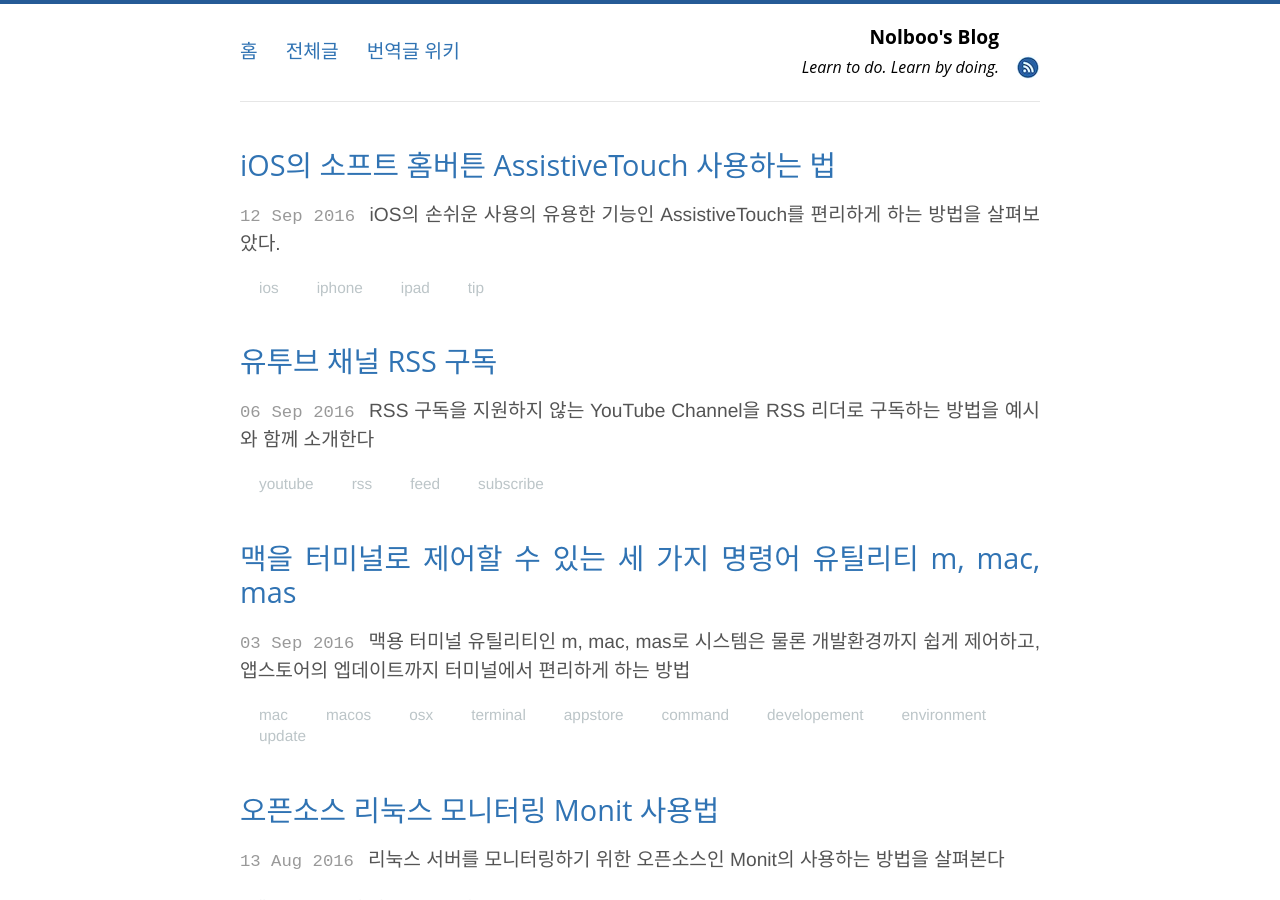
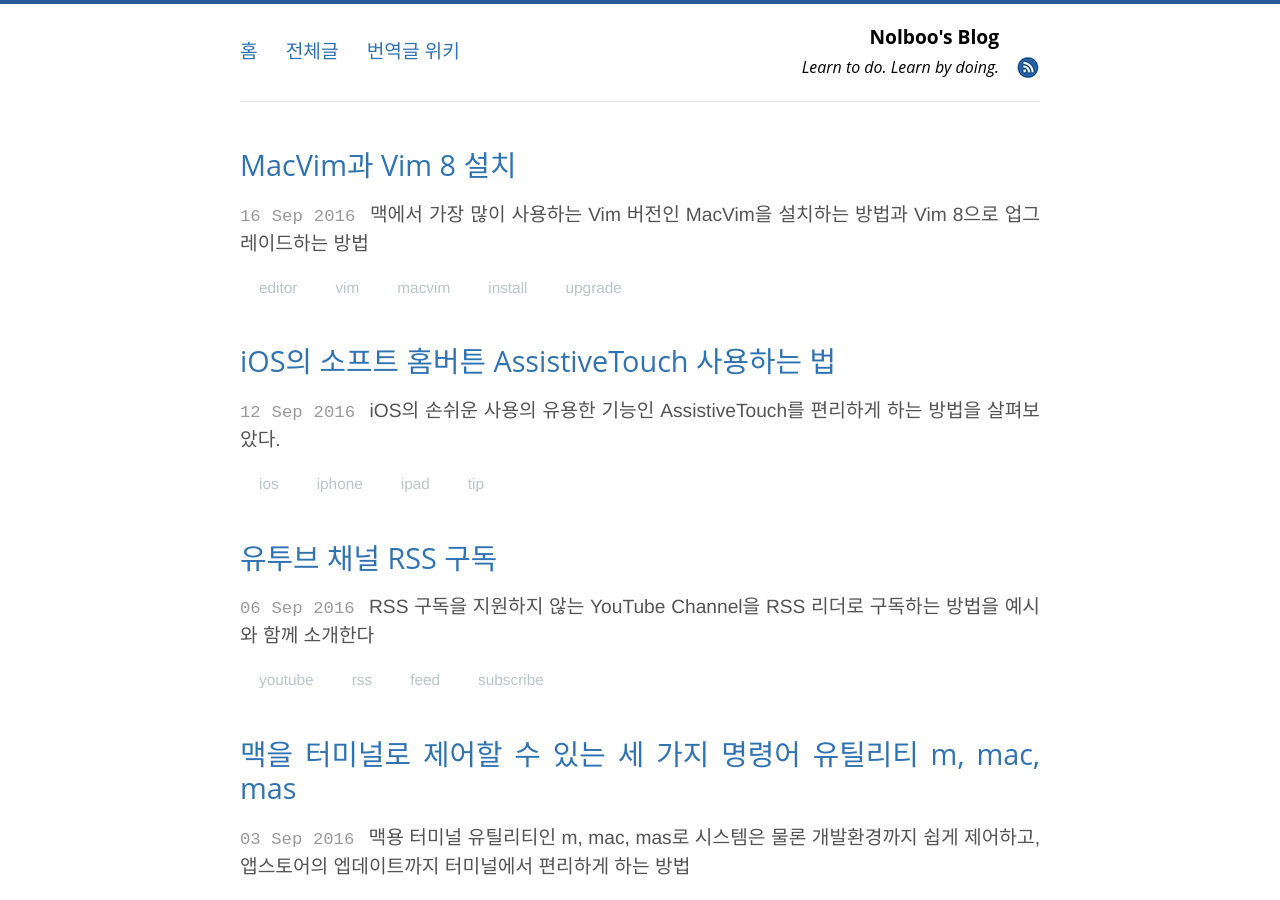
Before and after one commit to nolboo/nolboo.github.io, a Jekyll site: the page built from index.html, in a window 1280 px wide and 900 px high. Built offline with Jekyll 4.4.1, drawn with Linux system fonts in a browser that asks for light colours; the list of posts is cut into pages by our own code; some of the changed lines change nothing that is shown.

Commit message:
Post vim 8

```diff
--- a/_posts/2014-04-15-how-to-use-markdown.markdown
+++ b/_posts/2014-04-15-how-to-use-markdown.markdown
@@ -124,7 +124,7 @@ javascript:void(prompt("","["+document.title+"]("+location.href+")"));
 
 ### nvALT 2 와 심플노트
 
-[nvALT 2](http://brettterpstra.com/projects/nvalt/)는 가볍고 빨라서 노트 앱 중에서 가장 자주 사용하는 맥앱이며, 여러 가지 정보를 저장해두거나 글을 쓰기 시작하는 출발점이다. 파일이 수천 라인을 넘어가면 버벅대기 시작하지만 그럴 때는 외부 에디터로 설정한 서브라임 텍스트 3를 불러(<kbd>⌘</kbd><kbd>⇧</kbd><kbd>E</kbd>) 글쓰기를 이어간다. 심플노트로 동기화하도록 설정하면 백업이나 버전 관리도 같이 활용할 수 있다.
+[nvALT 2](http://brettterpstra.com/projects/nvalt/)는 가볍고 빨라서 노트 앱 중에서 가장 자주 사용하는 맥앱이며, 여러 가지 정보를 저장해두거나 글을 쓰기 시작하는 출발점이다. 파일이 수천 라인을 넘어가면 버벅대기 시작하지만 그럴 때는 외부 에디터로 설정한 서브라임 텍스트 3를 불러(<kbd>⌘</kbd><kbd>⇧</kbd><kbd>E</kbd>) 글쓰기를 이어간다. ~~심플노트로 동기화하도록 설정하면 백업이나 버전 관리도 같이 활용할 수 있다.~~ 심플노트와 드랍박스는 충돌이 많다. 때로 동기화가 무한으로 돌기도 하고 심지어 파일을 삭제하기도 한다. 드랍박스로 동기화하고 심플노트와의 동기화는 꺼놓는 것이 좋을 것 같다.
 
 [Simplenote](http://simplenote.com/)는 [작년에 워드프레스에 인수된](http://techcrunch.com/2013/01/24/wordpress-simperium-simplenote/) 서비스이며, [Simperium](http://simperium.com/)이라는 독자적인 데이터 레이어를 기반으로 하고 있다. 필자는 느려터진 에버노트 - 많이 개선되었지만, 아직도 느리다고 생각해서 웹페이지 저장용으로만 사용한다 *[2015년 9월에는 곧 망하는 유니콘이라는 글도 올라온다](https://syrah.co/joshdickson40/55e1beac15970d6c01395d9d)* -  대신 심플노트를 윈도 시절부터 사용해 왔고, 맥으로 넘어와서도 심플노트를 사용하기 위해 제일 먼저 찾은 것이 nvALT이다.
 
--- /dev/null
+++ b/_posts/2016-09-16-vim-8-upgrade.md
@@ -0,0 +1,83 @@
+---
+layout: post
+title: "MacVim과 Vim 8 설치"
+description: "맥에서 가장 많이 사용하는 Vim 버전인 MacVim을 설치하는 방법과 Vim 8으로 업그레이드하는 방법"
+category: blog
+tags: [editor, vim, macvim, install, upgrade]
+---
+
+모든 맥 버전에 vi가 아니 정확히는 [Vim](https://www.wikiwand.com/en/Vim_(text_editor):Vi IMproved)이 기본으로 설치되어있다. 왕초보일 때 터미널 `vi` 명령으로 실행시키고 나서 나가질 못해서 터미널을 꺼버린 참극을 빚었던 텍스트 에디터이다.
+
+스택오버플로우 개발자 설문에서 텍스트 에디터 부문에서 [2015년 3위](http://stackoverflow.com/research/developer-survey-2015#tech-editor), [2016년엔 4위](http://stackoverflow.com/research/developer-survey-2016#technology-development-environments)를 기록한 인기 있는 에디터이다.
+
+그런데 며칠 전 10년 만에 [버전 8이 출시되었다](https://groups.google.com/forum/#!topic/vim_announce/EKTuhjF3ET0). channels, JSON, Jobs, Timers, Partials, Lambdas, Closures, Packages 기능이 새로 추가되고 많은 버그가 수정되었다고 한다. 자세한 내용은 [여기](https://github.com/vim/vim/blob/master/runtime/doc/version8.txt)에서 볼 수 있다. 그래도 맥이라 [MacVim](http://macvim-dev.github.io/macvim/)을 설치했더니 터미널 버전은 버전 7.3이 설치된다. 버전 8은 별도로 설치해야 했다. 그 과정을 간단히 적었다.
+
+## Homebrew
+
+MacVim을 Homebrew로 설치하면 터미널 버전도 같이 설치할 수 있다고 한다.
+
+<pre class="terminal">
+brew install macvim --override-system-vim
+brew linkapps
+</pre>
+
+이제 버전을 확인해보면:
+
+<pre class="terminal">
+mvim --version
+VIM - Vi IMproved 8.0 (2016 Sep 12, compiled Sep 14 2016 09:39:40)
+MacOS X (unix) version
+Included patches: 1-3
+Compiled by Homebrew
+...
+</pre>
+
+으로 잘 나오지만,
+
+<pre class="terminal">
+vi --version
+VIM - Vi IMproved 7.3 (2010 Aug 15, compiled Jun 14 2016 16:06:49)
+Compiled by root@apple.com
+Normal version without GUI.
+</pre>
+
+터미널 버전은 아직 7.3이다.
+
+Vim도 Homebrew로 설치하는 방법이 있었다.
+
+<pre class="terminal">
+brew install mercurial
+brew install vim
+vi --version
+VIM - Vi IMproved 7.3 (2010 Aug 15, compiled Jun 14 2016 16:06:49)
+</pre>
+
+mercurial을 먼저 설치하지 않으면 Vim 패키지를 찾지도 못한다. 그러나, 이 방법으로 설치해도 버전 8이 설치되지 않았다.
+
+## Vim 8 업그레이드
+
+`brew`로 설치된 버전이 `/usr/local/bin/`에 설치되고, 내 시스템 경로에 7.3버전이 있는 `/usr/bin/` 보다 뒤에 있어 `/usr/bin/vim`을 불러오는 것이 이유였다.
+
+<pre class="terminal">
+sudo mv /usr/bin/vim /usr/bin/vim73
+mv: rename /usr/bin/vim to /usr/bin/vim73: Operation not permitted
+</pre>
+
+위와 같이 기본 Vim을 이름을 변경하려 하였으나 에러. 이유는 OS X 10.11 엘 캐피탄에 도입된 새로운 보안체계 루트리스(Rootless)가 원인이다. 루트 권한으로도 `/usr/bin`을 건드리지 못한다. [복구모드로 부팅하여 모든 권한을 가지는 방법](http://macnews.tistory.com/3408)이 있지만 번거롭다고 생각하여 `/usr/bin/local`의 관련 파일 이름을 변경하였다.
+
+<pre class="terminal">
+mv /usr/local/bin/vim /usr/local/bin/vim8
+mv /usr/local/bin/vimdiff /usr/local/bin/vimdiff8
+mv /usr/local/bin/vimtutor /usr/local/bin/vimtutor8
+ln -s /usr/local/bin/vim8 /usr/local/bin/vi8
+</pre>
+
+이제 `vi8`, `vim8`, `vimdiff8`, `vimtutor8`로 버전 8을 실행할 수 있다. 복구 모드로 들어가는 방법과 이 방법 중 어느 것이 좋을지는 아직 모르겠다. 짧게나마 정리하는 목적이기도 하다. :smile:
+
+## 참고링크
+
+* [Upgrading Vim on OS X – Prioritized.net](http://www.prioritized.net/blog/upgrading-vim-on-os-x)
+* [download : vim online](http://www.vim.org/download.php)
+* [MacOSX Vim - Browse Files at SourceForge.net](https://sourceforge.net/projects/macosxvim/files/)
+* [Vim 8.0 Arrives With New Features — First Major Release In 10 Years](https://fossbytes.com/vim-8-0-released-how-to-install-new-features/)
+* [How To Install Vim 8 On Ubuntu 16.04/16.10 Systems](http://sourcedigit.com/20798-vim-vi-improved-for-linux-ubuntu-how-to-install-vim-8-on-ubuntu-16-0416-10-systems/)
```
Also changed, not shown: 1 other file.
